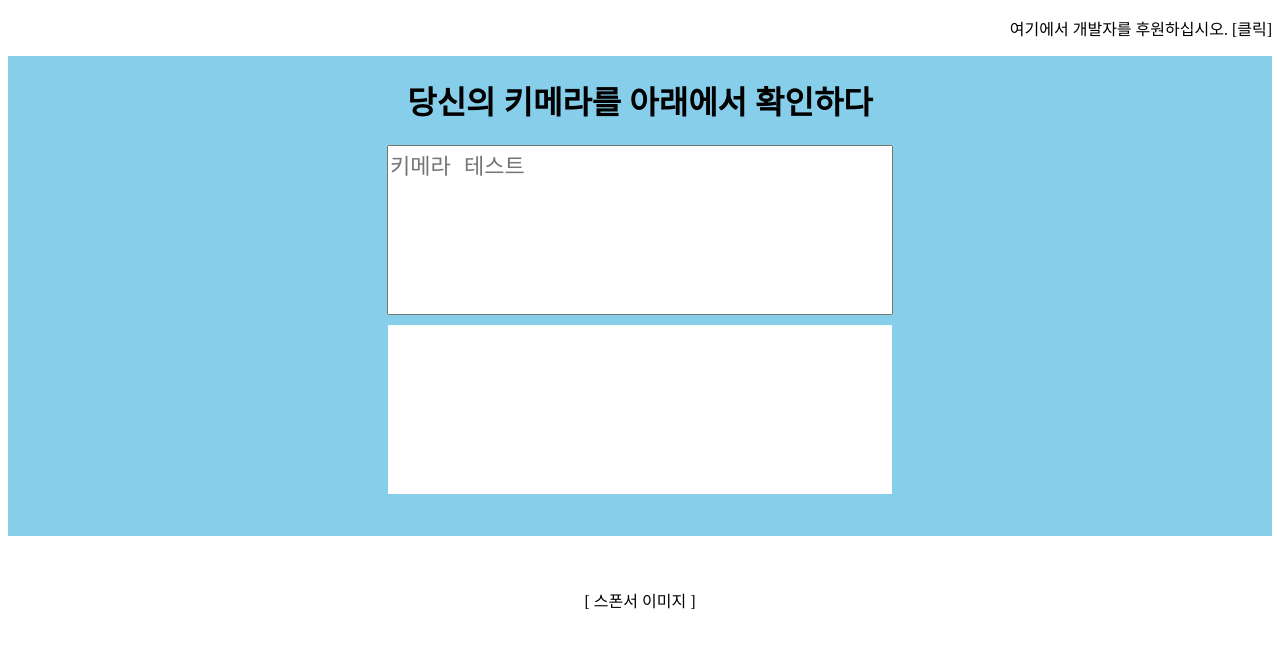
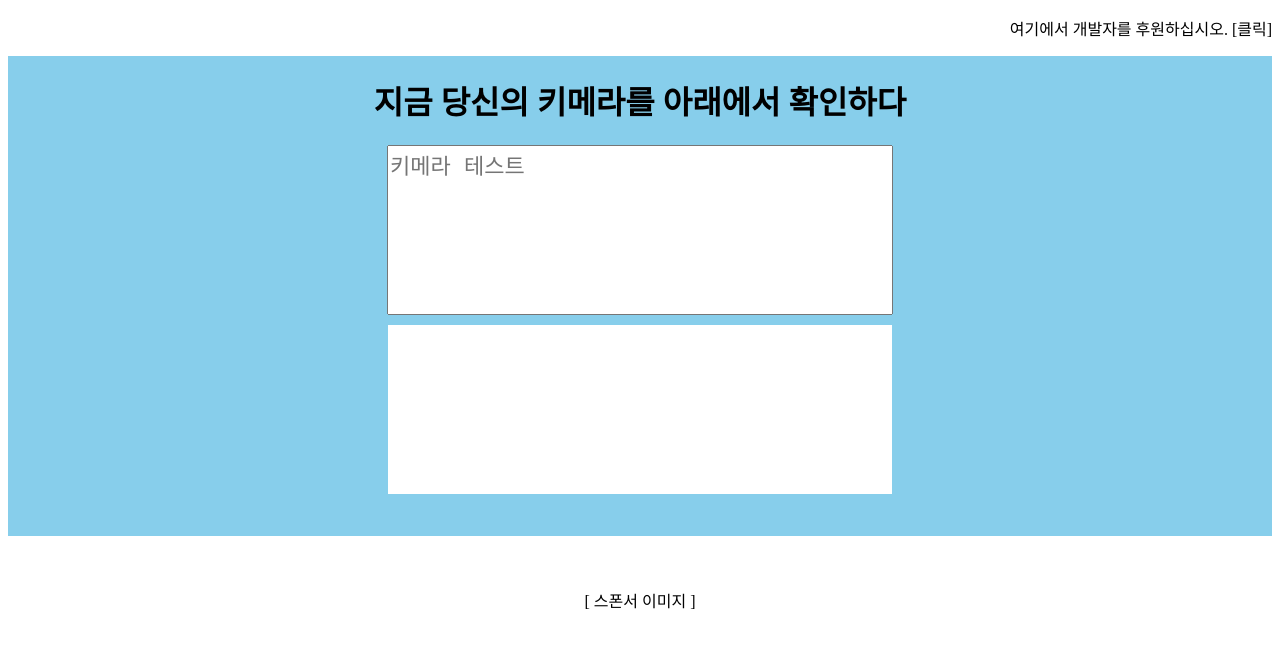
Before and after one commit to SuhYeoJee/simplePages, a plain HTML site: page chimeraTestPage.html in a window 1280 px wide. Drawn offline with Linux system fonts and the light colour scheme; a web font is replaced by a local one.

Commit message:
chimeraTestPage.html 업데이트
깃허브 앱으로 커밋하기

```diff
--- a/chimeraTestPage.html
+++ b/chimeraTestPage.html
@@ -49,7 +49,7 @@
 <body>
     <p class = "right-aligned"> 여기에서 개발자를 후원하십시오. [클릭]</p>
     <div id="mainBox">
-        <h1>당신의 키메라를 아래에서 확인하다</h1>
+        <h1>지금 당신의 키메라를 아래에서 확인하다</h1>
         <textarea id="myTextArea"  placeholder="키메라 테스트" oninput="showText(this.value)"></textarea>
         <textarea id="outputText" readonly></textarea>
         <p></p>
```
